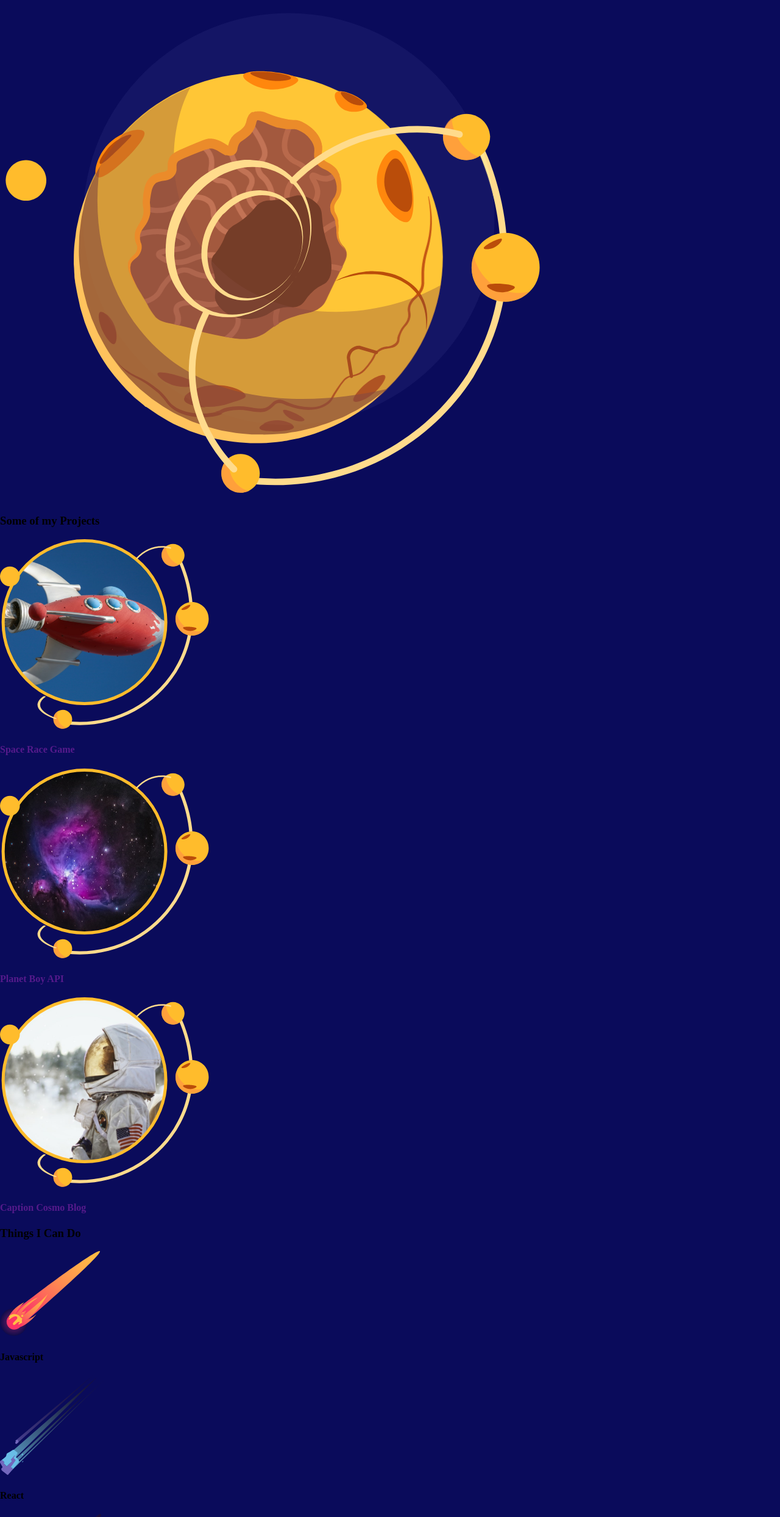
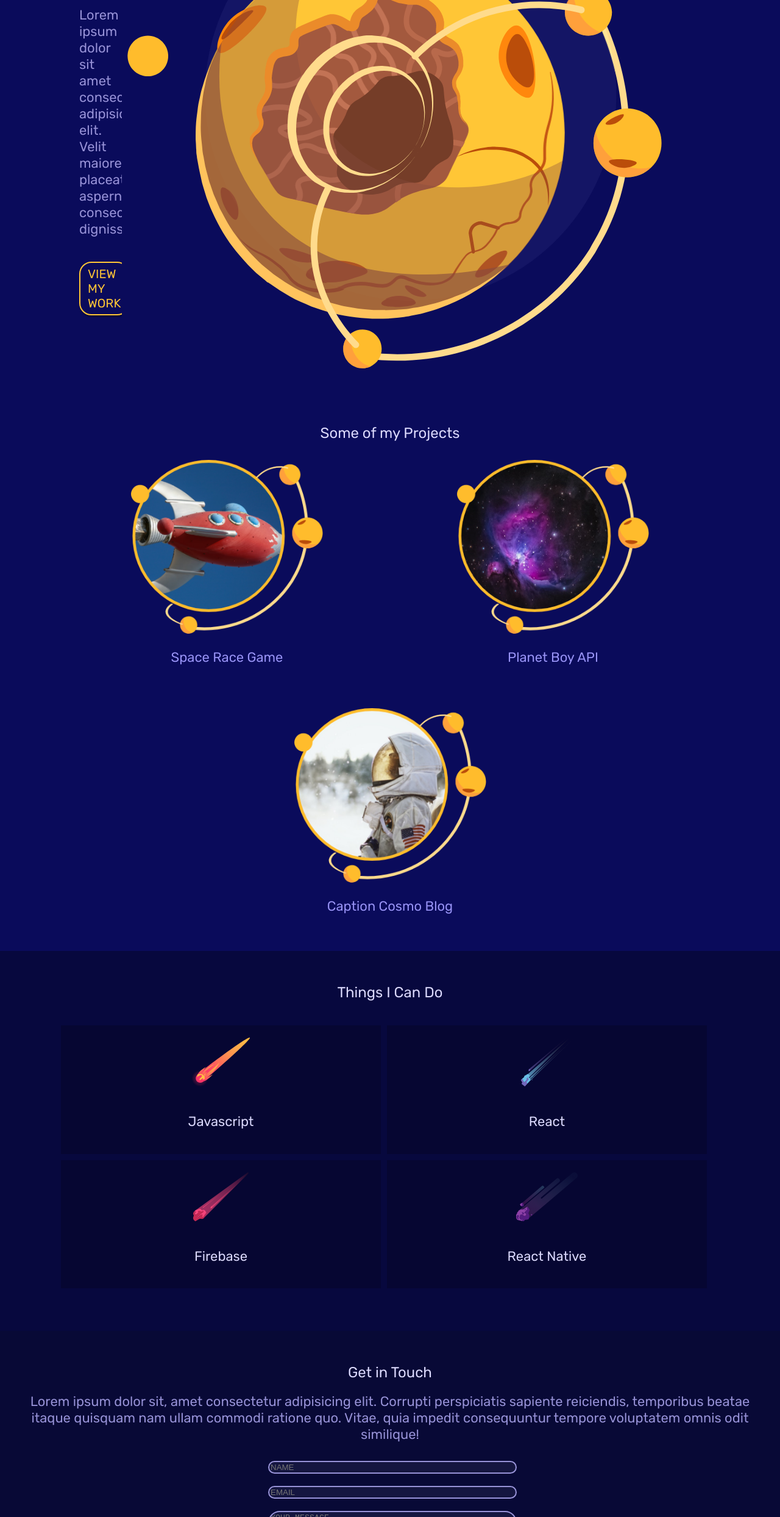
Before and after one commit to r-mhjn/DummyPort, a plain HTML site: page index.html in a window 1280 px wide. Shown: the part 313-2800 px from the top of the page at 61% size. Drawn offline with Linux system fonts and the light colour scheme.

Commit message:
mobile and tablet css added

```diff
--- a/index.html
+++ b/index.html
@@ -11,9 +11,9 @@
     <nav class="site-nav grid">
       <h1>Cosmo Junkie</h1>
       <ul>
-        <li><a href="#portfolio"></a>Portfolio</li>
-        <li><a href="#skills"></a>Skills</li>
-        <li><a href="#contact"></a>Contact</li>
+        <li><a href="#portfolio">Portfolio</a></li>
+        <li><a href="#skills">Skills</a></li>
+        <li><a href="#contact">Contact</a></li>
       </ul>
     </nav>
     <section id="welcome" class="grid">
@@ -21,9 +21,7 @@
         <h2>Space Enthusiast<br />& Javascript Developer</h2>
         <p class="leading">
           Lorem ipsum dolor sit amet consectetur adipisicing elit. Velit maiores
-          placeat aspernatur consectetur dignissimos? Nulla modi optio
-          distinctio, impedit quibusdam, voluptatem ab perferendis consectetur
-          nihil, veritatis tempore mollitia blanditiis dolore.
+          placeat aspernatur consectetur dignissimos.
         </p>
         <a href="#portfolio" class="button">View My Work</a>
       </div>
@@ -88,9 +86,14 @@
     </section>
 
     <footer>
-      <div class="copyright">Copyright 2020 Cosmo Junkie</div>
+      <div class="grid">
+      <p class="copyright">Copyright 2020 Cosmo Junkie</p>
+      <ul class="social">
       <li><a href=""><img src="assets/icon_fb.svg" alt=""></a></li>
       <li><a href=""><img src="assets/icon_tw.svg" alt=""></a></li>
+      </div>
+    </ul>
+
     </footer>
 
 
--- a/styles.css
+++ b/styles.css
@@ -22,6 +22,7 @@ li {
 body {
   background: var(--secondary);
   overflow-x: hidden;
+  font-family: "Rubic Regular";
 }
 .button {
   background: none;
@@ -47,17 +48,291 @@ textarea {
 }
 
 /* fonts */
+@font-face {
+  font-family: "Rubic Regular";
+  src: url("assets/fonts/Rubik-Regular.ttf");
+}
+
+h1,
+h2,
+h3,
+h4 {
+  color: #dddbff;
+  font-weight: normal;
+}
+p,
+a,
+li {
+  color: #9893d8;
+}
+
+h1,
+h3 {
+  font-size: 1.2em;
+}
+h2 {
+  font-size: 1.6em;
+}
+h4 {
+  font-size: 1.1em;
+}
+.leading {
+  font-size: 1.1em;
+}
 
 /* mobile styles */
+.grid {
+  display: grid;
+  grid-template-columns: repeat(8, 1fr);
+  gap: 10px;
+}
+
+.site-nav {
+  margin: 0 20px;
+}
+
+.site-nav ul {
+  display: none;
+}
+
+.site-nav h1 {
+  grid-column: 1/4;
+  grid-row: 1;
+  padding-bottom: 10px;
+  border-bottom: 3px solid var(--primary);
+}
+
+#welcome {
+  padding: 0 20px 20px 20px;
+}
+
+.welcome-text {
+  grid-column: 1/6;
+}
+.welcome-img {
+  grid-column: 6/9;
+}
+.welcome-img {
+  width: 200%;
+}
+.welcome-text a {
+  margin: 20px 0;
+}
+
+#portfolio {
+  /* background-image: url(assets/); */
+  background-size: cover;
+  background-repeat: no-repeat;
+  background-position: bottom;
+  padding: 30px 20px;
+}
+
+#portfolio h3 {
+  margin-bottom: 0;
+  text-align: center;
+}
+
+.projects a {
+  grid-column: 1/9;
+  margin: 20px 0;
+  display: flex;
+}
+
+.projects a * {
+  margin: 0 20px;
+  max-width: 40%;
+  align-self: center;
+}
+
+.projects h4 {
+  color: #9994f7;
+}
+
+#skills {
+  padding: 30px 20px;
+  background: #07083e;
+}
+
+#skills h3 {
+  text-align: center;
+}
+
+#skills ul {
+  margin: 40px 0;
+}
+
+#skills li {
+  padding: 10px;
+  background: rgba(0, 0, 0, 0.2);
+  grid-column: span 4;
+  text-align: center;
+}
+
+#skills img {
+  height: 80px;
+  margin: 10px auto;
+}
+
+#contact {
+  padding: 30px 20px;
+  background: #080936;
+}
+
+#contact h3,
+#contact p {
+  text-align: center;
+  margin-bottom: 0;
+}
+
+#contact form {
+  width: 80%;
+  max-width: 400px;
+  margin: 20px auto;
+  text-align: center;
+}
+
+#contact input,
+#contact textarea {
+  width: 100%;
+  margin: 10px 0;
+}
+
+#contact .button {
+  margin-top: 10px;
+}
+
+footer {
+  padding: 30px 20px;
+  background-color: #14153d;
+  background-image: url(assets/footer_image.png);
+  background-size: 40%;
+  background-repeat: no-repeat;
+  background-position: top center;
+}
+
+footer .copyright {
+  grid-column: 1/3;
+  font-size: 0.8em;
+}
+footer .social {
+  grid-column: 7/9;
+  display: flex;
+  justify-content: flex-end;
+}
+
+footer li {
+  margin: 0 6px;
+}
+footer img {
+  width: 20px;
+}
 
 /* small tablet styles */
 @media screen and (min-width: 620px) {
+  .welcome-text {
+    grid-column: 1/5;
+  }
+  .welcome-img {
+    grid-column: 5/9;
+  }
+  .welcome-img img {
+    width: 100%;
+  }
+  .projects {
+    margin-top: 40px;
+  }
+  .projects a {
+    grid-column: span 4;
+    display: block;
+    margin: 20px 0;
+  }
+  .projects a:last-child {
+    grid-column: 3/7;
+  }
+  .projects a * {
+    margin: 10px;
+    max-width: 60%;
+    margin: 10px 20%;
+  }
+  .projects h4 {
+    text-align: center;
+  }
+
+  #skills {
+    padding: 30px 100px;
+  }
+
+  footer {
+    background-size: 20%;
+  }
 }
 
 /* Large tablets and Laptops */
 @media screen and (min-width: 960px) {
+  body {
+    font-size: 18px;
+  }
+  .grid {
+    width: 100%;
+    max-width: 1060px;
+    margin: 0 auto;
+    box-sizing: border-box;
+  }
+  .leading {
+    margin: 20px 0;
+  }
+  .site-nav {
+    padding: 0 20px;
+  }
+  site-nav h1 {
+    grid-column: 1/3;
+  }
+  .site-nav ul {
+    display: flex;
+    grid-column: 6/9;
+    justify-content: flex-end;
+    align-self: center;
+  }
+  .site-nav li {
+    margin-left: 20px;
+  }
 }
 
 /* Desktops styles*/
 @media screen and (min-width: 1200px) {
+  body {
+    font-size: 20px;
+  }
 }
+
+/* Grid Testing */
+/* .projects {
+  display: grid;
+  grid-template-columns: repeat(12, 1fr);
+  gap: 10px;
+}
+
+.projects img {
+  max-width: 100%;
+}
+
+.projects a {
+  text-align: center;
+  background: grey;
+  padding: 20px;
+}
+
+.projects a:nth-child(1) {
+  grid-column: 2/6;
+  grid-row: 1;
+}
+
+.projects a:nth-child(2) {
+  grid-column: 8/12;
+  grid-row: 2;
+}
+
+.projects a:nth-child(3) {
+  grid-column: 5/9;
+  grid-row: 1;
+} */
```
Also changed, not shown: assets/fonts/Rubik-Regular.ttf (added).
